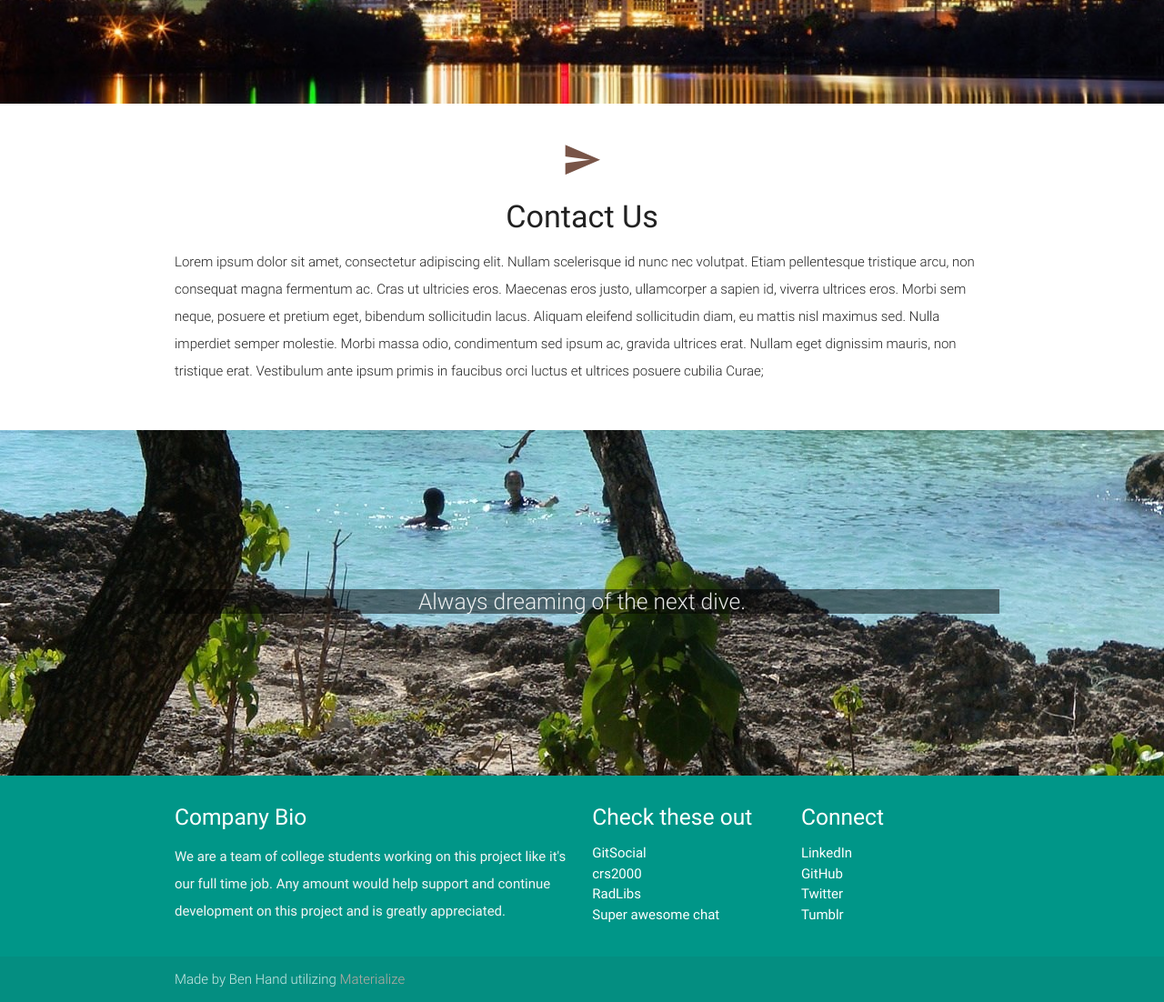
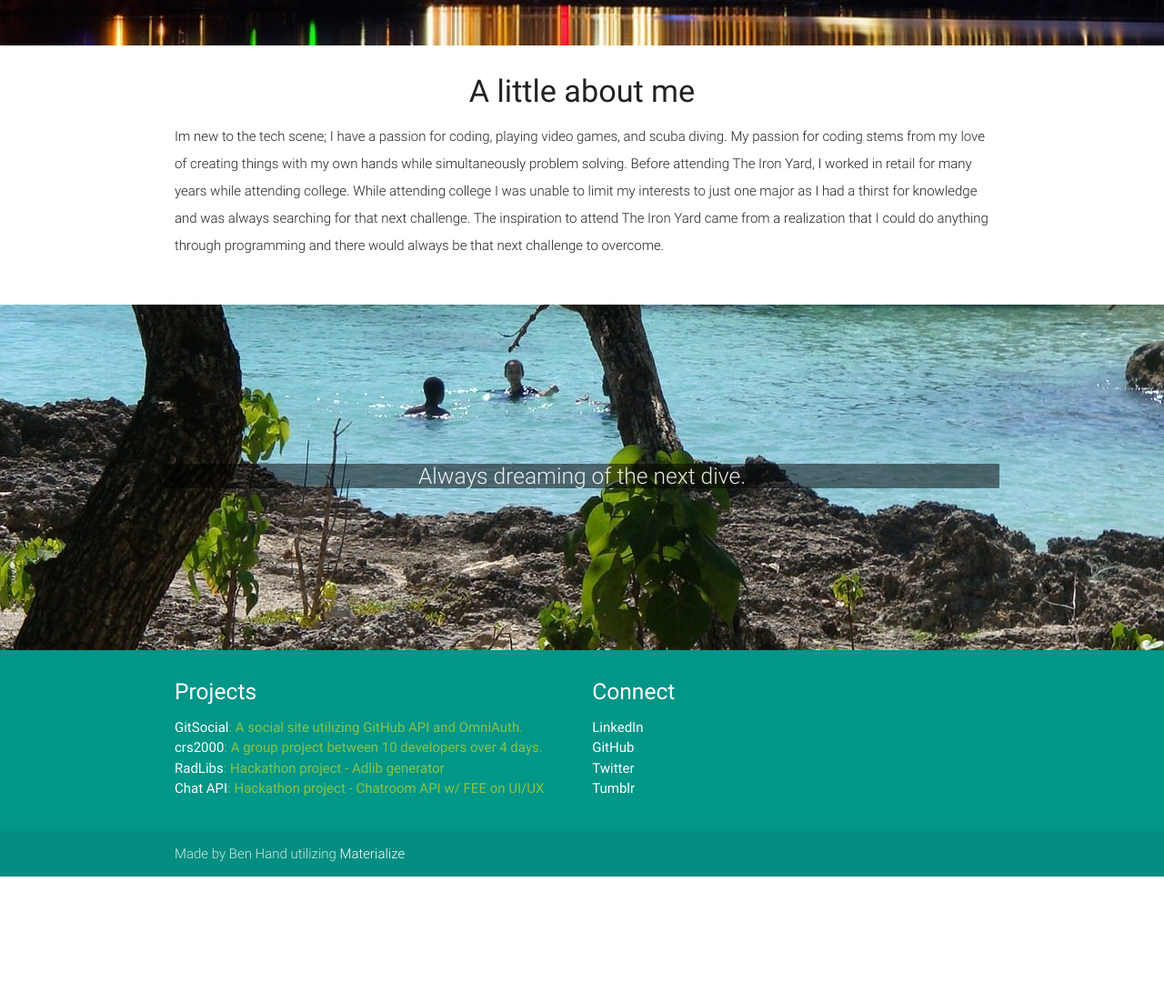
Before and after one commit to BenHand/profile, a plain HTML site: page profile_site/index.html in a window 1280 px wide. Shown: the part 1140-2242 px from the top of the page at 91% size. After the commit the page ends 2104 px from the top, so only its background shows below. Drawn offline with nearby package versions, Linux system fonts and the light colour scheme.

Commit message:
updating profile site

```diff
--- a/profile_site/index.html
+++ b/profile_site/index.html
@@ -12,11 +12,11 @@
   <link href="css/style.css" type="text/css" rel="stylesheet" media="screen,projection"/>
 </head>
 <body>
-  <nav class="white" role="navigation">
+<!--   <nav class="white" role="navigation">
     <div class="nav-wrapper container">
       <a id="logo-container" href="#" class="brand-logo">Logo</a>
       <ul class="right hide-on-med-and-down">
-        <li><a href="#">Navbar Link</a></li>
+        <li><a href="#btm">My Links</a></li>
       </ul>
 
       <ul id="nav-mobile" class="side-nav">
@@ -24,7 +24,7 @@
       </ul>
       <a href="#" data-activates="nav-mobile" class="button-collapse"><i class="material-icons">menu</i></a>
     </div>
-  </nav>
+  </nav> -->
 
   <div id="index-banner" class="parallax-container">
     <div class="section no-pad-bot">
@@ -45,8 +45,8 @@
       <div class="row">
         <div class="col s12 m4">
           <div class="icon-block">
-            <h2 class="center brown-text"><i class="material-icons">flash_on</i></h2>
-            <h5 class="center">Back End Development</h5>
+            <h2 class="center brown-text"><i class="material-icons">settings</i></h2>
+            <h5 class="center">Back End</h5>
 
             <p class="light">Ruby on Rails with SQLite or PostgresQL for creating web applications or APIs. Test driven development & behavior driven development; Always know the state of your app with a simple `rake` command.</p>
           </div>
@@ -55,7 +55,7 @@
         <div class="col s12 m4">
           <div class="icon-block">
             <h2 class="center brown-text"><i class="material-icons">stay_current_portrait</i></h2>
-            <h5 class="center">Responsive Web Design</h5>
+            <h5 class="center">Responsive Design</h5>
 
             <p class="light">Utilizing popular frameworks with grids, like bootstrap, or with custom media queries I can create a completely responsive site. HTML, CSS, SASS.</p>
           </div>
@@ -63,8 +63,8 @@
 
         <div class="col s12 m4">
           <div class="icon-block">
-            <h2 class="center brown-text"><i class="material-icons">settings</i></h2>
-            <h5 class="center">Front End Frameworks</h5>
+            <h2 class="center brown-text"><i class="material-icons">flash_on</i></h2>
+            <h5 class="center">Front End</h5>
 
             <p class="light">Implement front end technologies like Javascript, JQuery and ReactJS for snappy interactions or single page applications.</p>
           </div>
@@ -91,9 +91,8 @@
 
       <div class="row">
         <div class="col s12 center">
-          <h3><i class="mdi-content-send brown-text"></i></h3>
-          <h4>Contact Us</h4>
-          <p class="left-align light">Lorem ipsum dolor sit amet, consectetur adipiscing elit. Nullam scelerisque id nunc nec volutpat. Etiam pellentesque tristique arcu, non consequat magna fermentum ac. Cras ut ultricies eros. Maecenas eros justo, ullamcorper a sapien id, viverra ultrices eros. Morbi sem neque, posuere et pretium eget, bibendum sollicitudin lacus. Aliquam eleifend sollicitudin diam, eu mattis nisl maximus sed. Nulla imperdiet semper molestie. Morbi massa odio, condimentum sed ipsum ac, gravida ultrices erat. Nullam eget dignissim mauris, non tristique erat. Vestibulum ante ipsum primis in faucibus orci luctus et ultrices posuere cubilia Curae;</p>
+          <h4>A little about me</h4>
+          <p class="left-align light">Im new to the tech scene; I have a passion for coding, playing video games, and scuba diving. My passion for coding stems from my love of creating things with my own hands while simultaneously problem solving. Before attending The Iron Yard, I worked in retail for many years while attending college. While attending college I was unable to limit my interests to just one major as I had a thirst for knowledge and was always searching for that next challenge. The inspiration to attend The Iron Yard came from a realization that I could do anything through programming and there would always be that next challenge to overcome.</p>
         </div>
       </div>
 
@@ -116,18 +115,12 @@
     <div class="container">
       <div class="row">
         <div class="col l6 s12">
-          <h5 class="white-text">Company Bio</h5>
-          <p class="grey-text text-lighten-4">We are a team of college students working on this project like it's our full time job. Any amount would help support and continue development on this project and is greatly appreciated.</p>
-
-
-        </div>
-        <div class="col l3 s12">
-          <h5 class="white-text">Check these out</h5>
+          <h5 class="white-text">Projects</h5>
           <ul>
-            <li><a class="white-text" href="http://gitsocial.net">GitSocial</a></li>
-            <li><a class="white-text" href="http://crs2000.herokuapp.com">crs2000</a></li>
-            <li><a class="white-text" href="radlib.herokuapp.com">RadLibs</a></li>
-            <li><a class="white-text" href="#!">Super awesome chat</a></li>
+            <li class="light-green-text"><a class="white-text" href="http://gitsocial.net">GitSocial</a>: A social site utilizing GitHub API and OmniAuth.</li>
+            <li class="light-green-text"><a class="white-text" href="http://crs2000.herokuapp.com">crs2000</a>: A group project between 10 developers over 4 days.</li>
+            <li class="light-green-text"><a class="white-text" href="http://radlib.herokuapp.com">RadLibs</a>: Hackathon project - Adlib generator</li>
+            <li class="light-green-text"><a class="white-text" href="https://github.com/BenHand/chatapp">Chat API</a>: Hackathon project - Chatroom API w/ FEE on UI/UX</li>
           </ul>
         </div>
         <div class="col l3 s12">
@@ -141,9 +134,9 @@
         </div>
       </div>
     </div>
-    <div class="footer-copyright">
+    <div class="footer-copyright" id="btm">
       <div class="container">
-      Made by Ben Hand utilizing <a class="brown-text text-lighten-3" href="http://materializecss.com">Materialize</a>
+      Made by Ben Hand utilizing <a class="white-text text-lighten-3" href="http://materializecss.com">Materialize</a>
       </div>
     </div>
   </footer>
```
Also changed, not shown: 1 other file.
